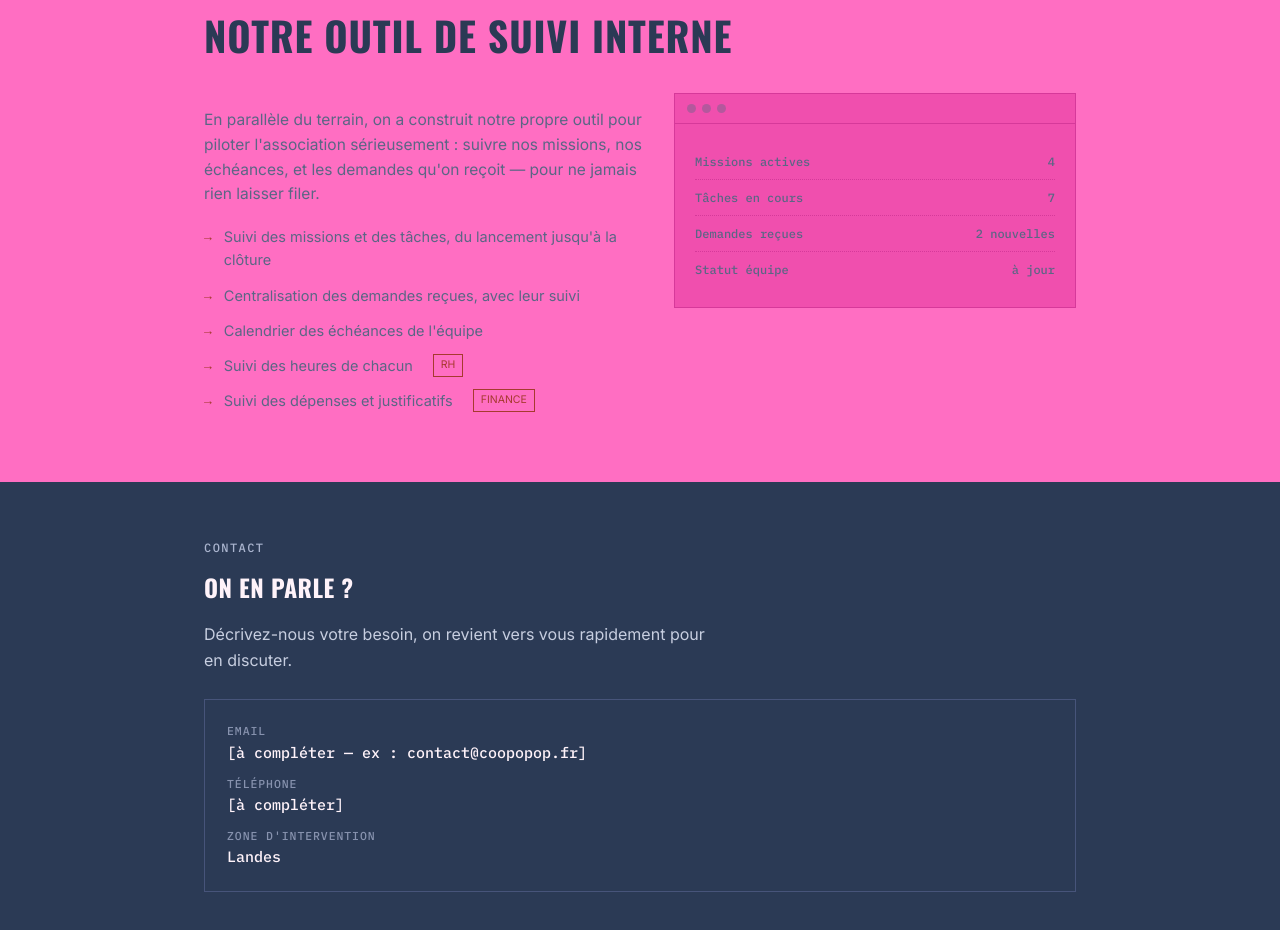
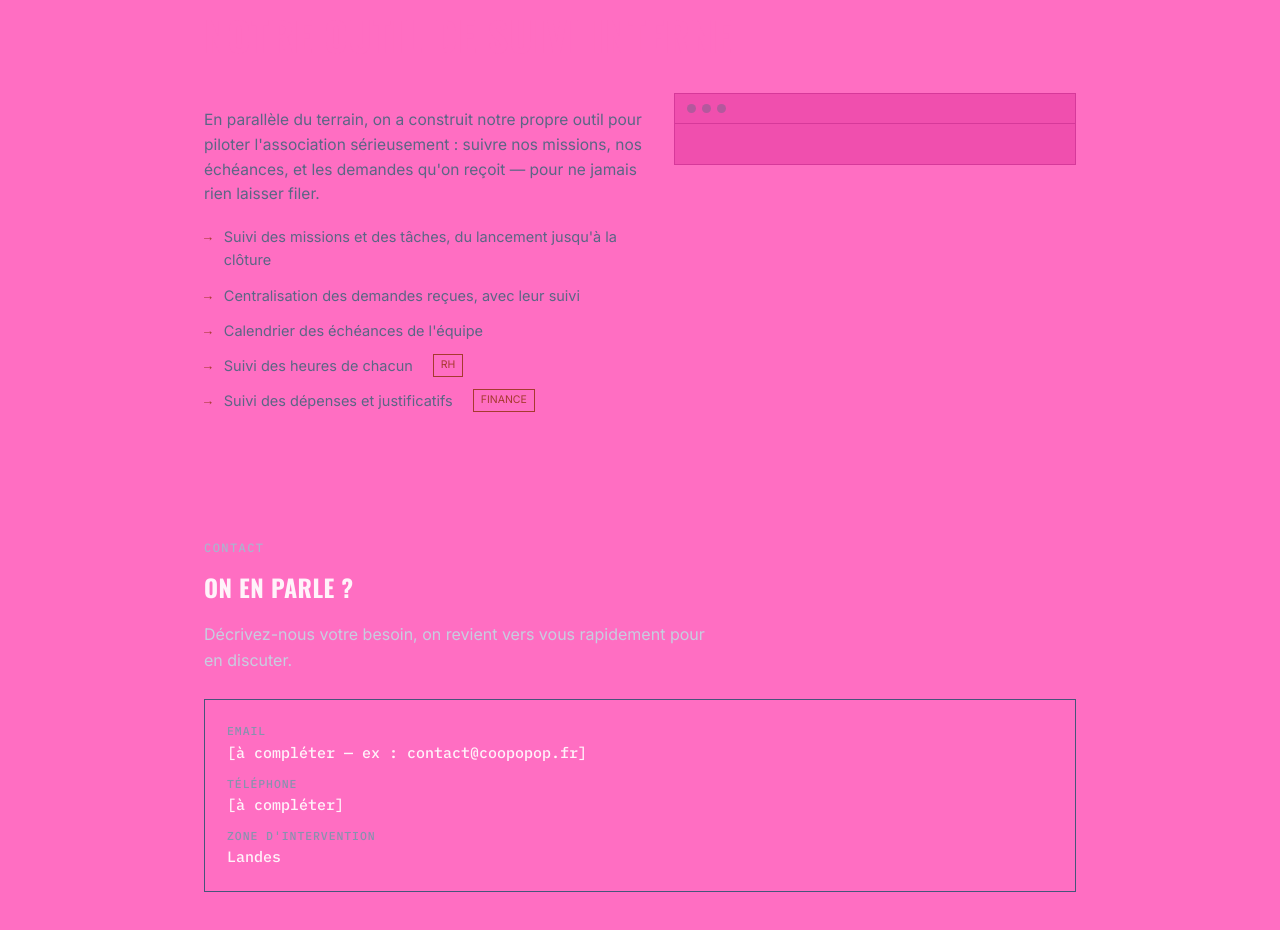
Before and after one commit to Coopopop/presentation-coopopop, a plain HTML site: page index.html in a window 1280 px wide. Shown: the part 1880-2810 px from the top of the page. Drawn offline with nearby package versions, Linux system fonts and the light colour scheme.

Commit message:
Change '--ink' color and clean up HTML rows
Updated the CSS variable '--ink' color and removed some HTML rows.

```diff
--- a/index.html
+++ b/index.html
@@ -11,7 +11,7 @@
     --kraft:#FF6EC2;
     --kraft-deep:#F04FAE;
     --line:#D6399A;
-    --ink:#2B3A55;
+    --ink:#FF6EC2;
     --ink-soft:#5B6685;
     --stamp:#A63A2E;
     --paper:#FFF3FA;
@@ -259,10 +259,6 @@
       <div class="browser">
         <div class="browser-bar"><span></span><span></span><span></span></div>
         <div class="browser-body">
-          <div class="row"><span>Missions actives</span><span>4</span></div>
-          <div class="row"><span>Tâches en cours</span><span>7</span></div>
-          <div class="row"><span>Demandes reçues</span><span>2 nouvelles</span></div>
-          <div class="row"><span>Statut équipe</span><span>à jour</span></div>
         </div>
       </div>
     </div>
```
